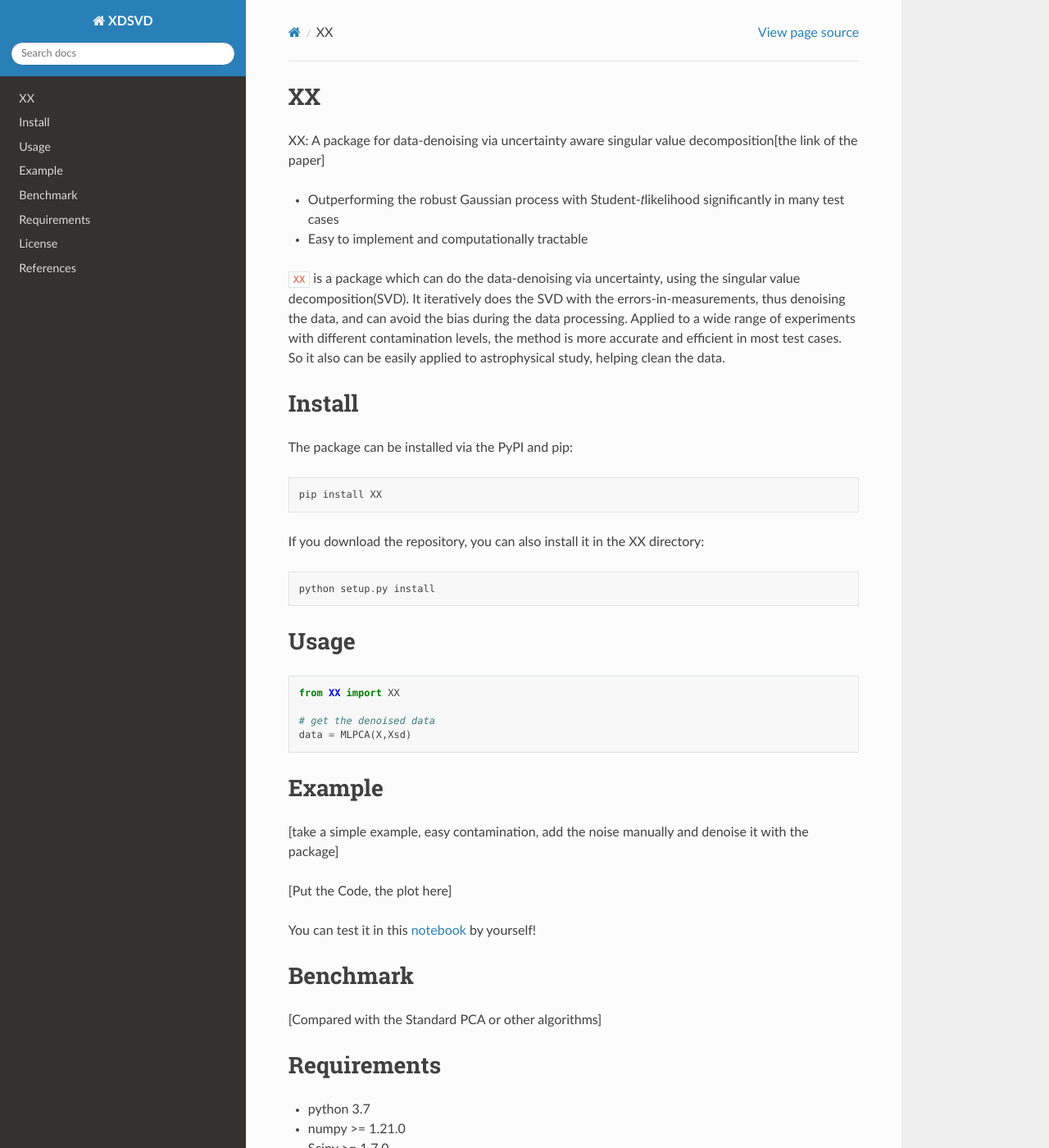
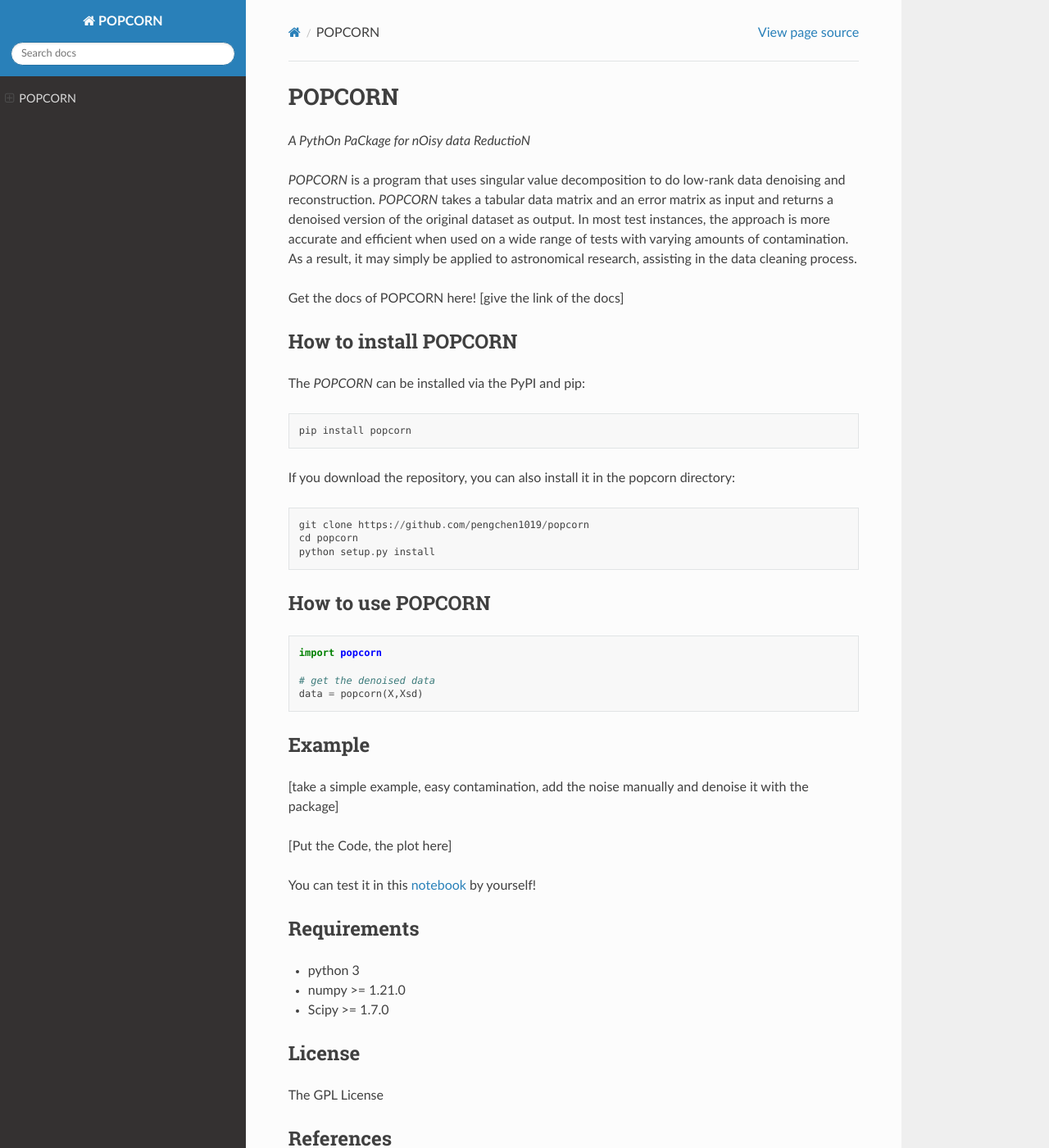
Before and after one commit to pengchzn/yonder, a Sphinx documentation site: the page built from docs/source/index.rst, in a window 1280 px wide and 1400 px high. Shown: the whole window at 82% size. Built offline with Sphinx 7.4.7 and the Read the Docs theme 2.0.0, drawn with Linux system fonts in a browser that asks for light colours; some of the changed text lies outside the part shown.

Commit message:
Update docs

```diff
--- a/docs/source/conf.py
+++ b/docs/source/conf.py
@@ -17,13 +17,12 @@
 
 # -- Project information -----------------------------------------------------
 
-project = 'XDSVD'
-copyright = '2022, Peng Chen'
-author = 'Peng Chen'
+project = 'POPCORN'
+copyright = '2022, Rafael S. de Souza & Peng Chen'
+author = 'Rafael S. de Souza & Peng Chen'
 
 # The full version, including alpha/beta/rc tags
 release = '0.1'
-
 
 # -- General configuration ---------------------------------------------------
 
--- a/docs/source/index.rst
+++ b/docs/source/index.rst
@@ -1,65 +1,69 @@
-XX
-=====
+=======
+POPCORN
+=======
 
-XX: A package for data-denoising via uncertainty aware singular value decomposition[the link of the paper]
+*A PythOn PaCkage for nOisy data ReductioN*
 
--  Outperforming the robust Gaussian process with Student-𝑡likelihood
-   significantly in many test cases
--  Easy to implement and computationally tractable
+`POPCORN` is a program that uses singular value decomposition to do
+low-rank data denoising and reconstruction. `POPCORN` takes a tabular
+data matrix and an error matrix as input and returns a denoised version
+of the original dataset as output. In most test instances, the approach
+is more accurate and efficient when used on a wide range of tests with
+varying amounts of contamination. As a result, it may simply be applied
+to astronomical research, assisting in the data cleaning process.
 
-``XX`` is a package which can do the data-denoising via uncertainty, using the singular value decomposition(SVD). It iteratively does the SVD with the errors-in-measurements, thus denoising the data, and can avoid the bias during the data processing. Applied to a wide range of experiments with different contamination levels, the method is more accurate and efficient in most test cases. So it also can be easily applied to astrophysical study, helping clean the data.
+Get the docs of POPCORN here! [give the link of the docs]
 
-Install
-=======
-The package can be installed via the PyPI and pip:
+How to install POPCORN
+======================
+
+The `POPCORN` can be installed via the PyPI and pip:
 
 ::
 
-   pip install XX
+   pip install popcorn
 
-If you download the repository, you can also install it in the XX directory:
+If you download the repository, you can also install it in the popcorn
+directory:
 
 ::
 
+   git clone https://github.com/pengchen1019/popcorn
+   cd popcorn
    python setup.py install
 
-Usage
-=====
+How to use POPCORN
+==================
 
 ::
 
-   from XX import XX
+   import popcorn
 
    # get the denoised data
-   data = MLPCA(X,Xsd)
+   data = popcorn(X,Xsd)
 
 Example
 =======
 
-[take a simple example, easy contamination, add the noise manually and denoise it with the package]
+[take a simple example, easy contamination, add the noise manually and
+denoise it with the package]
 
 [Put the Code, the plot here]
 
-You can test it in this `notebook <https://github.com/pengchen1019/MLPCA/blob/main/tests/test_mlpca.ipynb>`__ by yourself!
-
-
-Benchmark
-=========
-
-[Compared with the Standard PCA or other algorithms]
+You can test it in this `notebook <https://github.com/pengchen1019/popcorn/blob/main/tests/test_popcorn.ipynb>`__
+by yourself!
 
 Requirements
 ============
 
--  python 3.7
+-  python 3
 -  numpy >= 1.21.0
 -  Scipy >= 1.7.0
--  scikit_learn >= 1.0.2
 
 License
-============
+=======
 
-The MIT License
+The GPL License
 
 References
 ==========
```
Also changed, not shown: 9 other files.
